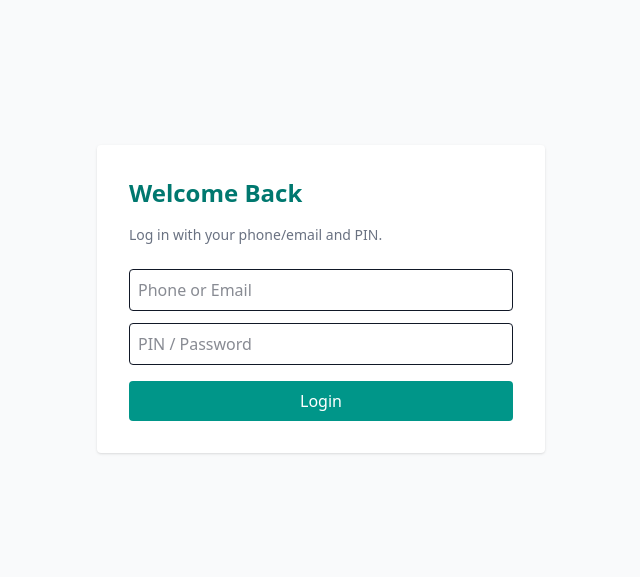
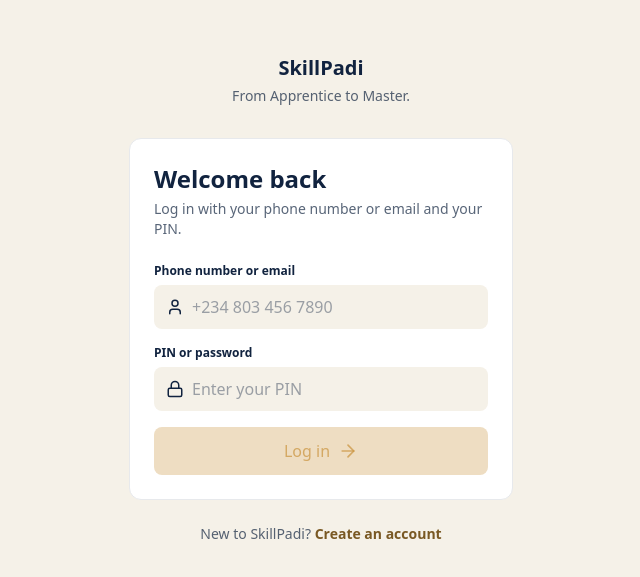
Before and after one commit to eastgatestaff02-ops/skillpadi-frontend, a React (Vite) app: page /auth/login in a window 1280 px wide. Shown: the part 101-678 px from the top of the page, without its empty margins (319-959 px from the left). Built offline with nearby package versions, Linux system fonts and the light colour scheme; no server answers.

Commit message:
Add design tokens, DM Sans, UI primitives and restyle login

```diff
--- a/package.json
+++ b/package.json
@@ -10,6 +10,7 @@
     "preview": "vite preview"
   },
   "dependencies": {
+    "@fontsource-variable/dm-sans": "^5.3.0",
     "@hookform/resolvers": "^6.0.2",
     "@tanstack/react-query": "^5.105.0",
     "axios": "^1.21.0",
--- /dev/null
+++ b/src/components/ui/Button.jsx
@@ -0,0 +1,82 @@
+import { Link } from 'react-router-dom';
+import { Loader2 } from 'lucide-react';
+
+const sizes = {
+  sm: 'h-8 gap-1.5 px-3 text-caption',
+  md: 'h-10 gap-2 px-4 text-body2',
+  lg: 'h-12 gap-2 px-6 text-body1',
+};
+
+const iconSizes = { sm: 16, md: 18, lg: 20 };
+
+const styles = {
+  action: {
+    filled:
+      'bg-ochre-500 text-navy-500 hover:bg-ochre-600 active:bg-ochre-700 disabled:bg-ochre-200 disabled:text-ochre-500/70',
+    outlined:
+      'border border-ochre-500 bg-white text-navy-500 hover:bg-ochre-50 active:bg-ochre-200 disabled:border-ochre-200 disabled:bg-ochre-50 disabled:text-navy-500/40',
+    text: 'text-ochre-500 hover:bg-ochre-50 active:bg-ochre-100 disabled:text-ochre-200',
+  },
+  error: {
+    filled:
+      'bg-danger-500 text-white hover:bg-danger-600 active:bg-danger-700 disabled:bg-danger-200 disabled:text-white',
+    outlined:
+      'border border-danger-500 bg-white text-danger-500 hover:bg-danger-100 active:bg-danger-200 disabled:border-danger-200 disabled:bg-danger-50 disabled:text-danger-200',
+    text: 'text-danger-500 hover:bg-danger-50 active:bg-danger-100 disabled:text-danger-200',
+  },
+};
+
+export default function Button({
+  variant = 'filled',
+  tone = 'action',
+  size = 'md',
+  leftIcon: LeftIcon,
+  rightIcon: RightIcon,
+  loading = false,
+  fullWidth = false,
+  to,
+  type = 'button',
+  disabled = false,
+  className = '',
+  children,
+  ...props
+}) {
+  const iconSize = iconSizes[size];
+  const classes = [
+    'inline-flex items-center justify-center rounded-lg font-medium transition-colors',
+    'focus-visible:outline-2 focus-visible:outline-offset-2 focus-visible:outline-navy-500',
+    'disabled:cursor-not-allowed',
+    sizes[size],
+    styles[tone][variant],
+    fullWidth ? 'w-full' : '',
+    className,
+  ]
+    .filter(Boolean)
+    .join(' ');
+
+  const content = (
+    <>
+      {loading ? (
+        <Loader2 size={iconSize} className="animate-spin" />
+      ) : (
+        LeftIcon && <LeftIcon size={iconSize} />
+      )}
+      {children}
+      {RightIcon && !loading && <RightIcon size={iconSize} />}
+    </>
+  );
+
+  if (to) {
+    return (
+      <Link to={to} className={classes} {...props}>
+        {content}
+      </Link>
+    );
+  }
+
+  return (
+    <button type={type} disabled={disabled || loading} className={classes} {...props}>
+      {content}
+    </button>
+  );
+}
--- /dev/null
+++ b/src/components/ui/Card.jsx
@@ -0,0 +1,10 @@
+export default function Card({ as: Tag = 'div', className = '', children, ...props }) {
+  return (
+    <Tag
+      className={`rounded-xl border border-navy-50 bg-white p-4 ${className}`}
+      {...props}
+    >
+      {children}
+    </Tag>
+  );
+}
--- /dev/null
+++ b/src/components/ui/FeedbackBanner.jsx
@@ -0,0 +1,39 @@
+import { Info, CheckCircle2, AlertCircle, WifiOff } from 'lucide-react';
+
+const tones = {
+  info: {
+    icon: Info,
+    box: 'border-navy-100 bg-white',
+    iconColor: 'text-navy-500',
+  },
+  success: {
+    icon: CheckCircle2,
+    box: 'border-success-200 bg-success-50',
+    iconColor: 'text-success-500',
+  },
+  error: {
+    icon: AlertCircle,
+    box: 'border-danger-200 bg-danger-50',
+    iconColor: 'text-danger-500',
+  },
+  offline: {
+    icon: WifiOff,
+    box: 'border-navy-100 bg-navy-50',
+    iconColor: 'text-navy-500',
+  },
+};
+
+export default function FeedbackBanner({ tone = 'info', action, className = '', children }) {
+  const { icon: Icon, box, iconColor } = tones[tone];
+
+  return (
+    <div
+      role={tone === 'error' ? 'alert' : 'status'}
+      className={`flex items-start gap-3 rounded-lg border p-3 ${box} ${className}`}
+    >
+      <Icon size={20} className={`mt-0.5 shrink-0 ${iconColor}`} />
+      <p className="flex-1 text-body2 text-navy-500">{children}</p>
+      {action && <div className="shrink-0">{action}</div>}
+    </div>
+  );
+}
--- /dev/null
+++ b/src/components/ui/TextField.jsx
@@ -0,0 +1,58 @@
+import { forwardRef, useId } from 'react';
+
+const TextField = forwardRef(function TextField(
+  { label, labelRight, icon: Icon, helper, error, id, className = '', ...inputProps },
+  ref
+) {
+  const generatedId = useId();
+  const inputId = id || generatedId;
+  const message = error || helper;
+  const messageId = message ? `${inputId}-message` : undefined;
+
+  return (
+    <div className={className}>
+      {(label || labelRight) && (
+        <div className="mb-1.5 flex items-center justify-between">
+          {label && (
+            <label
+              htmlFor={inputId}
+              className={`text-caption font-bold ${error ? 'text-danger-500' : 'text-navy-500'}`}
+            >
+              {label}
+            </label>
+          )}
+          {labelRight && <span className="text-caption text-navy-500/60">{labelRight}</span>}
+        </div>
+      )}
+
+      <div
+        className={`flex h-11 items-center gap-2 rounded-lg px-3 transition-colors focus-within:ring-2 ${
+          error
+            ? 'bg-white ring-1 ring-danger-500 focus-within:ring-danger-500'
+            : 'bg-cream focus-within:ring-ochre-500'
+        }`}
+      >
+        {Icon && <Icon size={18} className={error ? 'text-danger-500' : 'text-navy-500'} />}
+        <input
+          id={inputId}
+          ref={ref}
+          aria-invalid={error ? true : undefined}
+          aria-describedby={messageId}
+          className="min-w-0 flex-1 bg-transparent text-body1 text-navy-500 outline-none placeholder:text-navy-500/40"
+          {...inputProps}
+        />
+      </div>
+
+      {message && (
+        <p
+          id={messageId}
+          className={`mt-1.5 text-caption ${error ? 'text-danger-500' : 'text-navy-500/70'}`}
+        >
+          {message}
+        </p>
+      )}
+    </div>
+  );
+});
+
+export default TextField;
--- a/src/index.css
+++ b/src/index.css
@@ -1,8 +1,75 @@
 @import "tailwindcss";
 
-body {
-  margin: 0;
-  font-family: system-ui, -apple-system, BlinkMacSystemFont, 'Segoe UI', Roboto, Oxygen, Ubuntu, Cantarell, sans-serif;
-  background-color: #f9fafb; /* bg-gray-50 */
-  color: #111827
+@theme {
+  --font-sans: 'DM Sans Variable', system-ui, -apple-system, 'Segoe UI', Roboto, sans-serif;
+
+  --color-cream: #f5f1e8;
+
+  --color-navy-50: #e7e9ec;
+  --color-navy-100: #dbdee2;
+  --color-navy-200: #b5bbc3;
+  --color-navy-500: #11233f;
+  --color-navy-600: #0f2039;
+  --color-navy-700: #0e1c32;
+  --color-navy-800: #0d1a2f;
+  --color-navy-900: #0a1526;
+  --color-navy-950: #08101c;
+  --color-navy-975: #060c16;
+
+  --color-ochre-50: #faf4eb;
+  --color-ochre-100: #f7efe1;
+  --color-ochre-200: #eeddc2;
+  --color-ochre-500: #c9923a;
+  --color-ochre-600: #b58334;
+  --color-ochre-700: #a1752e;
+  --color-ochre-800: #976a2c;
+  --color-ochre-900: #795823;
+  --color-ochre-950: #5a421a;
+  --color-ochre-975: #463314;
+
+  --color-success-50: #eaf4f0;
+  --color-success-100: #dfeee9;
+  --color-success-200: #bddcd1;
+  --color-success-500: #2a8f6c;
+  --color-success-600: #268161;
+  --color-success-700: #227256;
+  --color-success-800: #206b51;
+  --color-success-900: #195641;
+  --color-success-950: #134031;
+  --color-success-975: #0f3226;
+
+  --color-danger-50: #f7ebea;
+  --color-danger-100: #f4e1df;
+  --color-danger-200: #e7c1be;
+  --color-danger-500: #b3382c;
+  --color-danger-600: #a13228;
+  --color-danger-700: #8f2d23;
+  --color-danger-800: #862a21;
+  --color-danger-900: #6b221a;
+  --color-danger-950: #511914;
+  --color-danger-975: #3f140f;
+
+  --text-title: 2rem;
+  --text-title--line-height: 2.5rem;
+  --text-h1: 1.75rem;
+  --text-h1--line-height: 2.25rem;
+  --text-h2: 1.5rem;
+  --text-h2--line-height: 2rem;
+  --text-h3: 1.25rem;
+  --text-h3--line-height: 1.75rem;
+  --text-body1: 1rem;
+  --text-body1--line-height: 1.5rem;
+  --text-body2: 0.875rem;
+  --text-body2--line-height: 1.25rem;
+  --text-caption: 0.75rem;
+  --text-caption--line-height: 1rem;
 }
+
+@layer base {
+  body {
+    margin: 0;
+    background-color: var(--color-cream);
+    color: var(--color-navy-500);
+    font-family: var(--font-sans);
+  }
+}
--- a/src/main.jsx
+++ b/src/main.jsx
@@ -1,5 +1,6 @@
 import React from 'react';
 import ReactDOM from 'react-dom/client';
+import '@fontsource-variable/dm-sans';
 import App from './App.jsx';
 import './index.css';
 
--- a/src/pages/auth/Login.jsx
+++ b/src/pages/auth/Login.jsx
@@ -1,18 +1,33 @@
 import { useState } from 'react';
-import { useNavigate } from 'react-router-dom';
+import { Link, useNavigate } from 'react-router-dom';
 import { useMutation } from '@tanstack/react-query';
+import { User, Lock, ArrowRight } from 'lucide-react';
 import { authApi } from '@/lib/api/auth';
 import { useAuthStore } from '@/lib/store/authStore';
+import Button from '@/components/ui/Button';
+import Card from '@/components/ui/Card';
+import TextField from '@/components/ui/TextField';
+import FeedbackBanner from '@/components/ui/FeedbackBanner';
+
+const getErrorMessage = (err) => {
+  if (!err.response) {
+    return 'We could not reach the server. Check your connection and try again.';
+  }
+  const apiError = err.response.data?.error;
+  if (apiError?.code === 'RATE_LIMITED') {
+    return 'Too many attempts. Please wait a moment and try again.';
+  }
+  return apiError?.message || 'Invalid credentials';
+};
 
 export default function Login() {
   const [identifier, setIdentifier] = useState('');
   const [credential, setCredential] = useState('');
   const navigate = useNavigate();
-
   const setAuth = useAuthStore((s) => s.setAuth);
 
   const loginMutation = useMutation({
-    mutationFn: () => authApi.login({ identifier, password: credential }),
+    mutationFn: () => authApi.login({ identifier: identifier.trim(), password: credential }),
     onSuccess: (res) => {
       const { access_token, refresh_token, user } = res.data;
 
@@ -24,39 +39,74 @@ export default function Login() {
         navigate(`/${user.role}/dashboard`);
       }
     },
-    onError: (err) => {
-      alert(err.response?.data?.error?.message || 'Invalid credentials');
-    }
   });
 
+  const canSubmit = identifier.trim() !== '' && credential !== '';
+
+  const handleSubmit = (e) => {
+    e.preventDefault();
+    if (!canSubmit || loginMutation.isPending) return;
+    loginMutation.mutate();
+  };
+
   return (
-    <div className="flex min-h-screen items-center justify-center bg-gray-50">
-      <div className="w-full max-w-md rounded bg-white p-8 shadow">
-        <h2 className="mb-4 text-2xl font-bold text-teal-700">Welcome Back</h2>
-        <p className="mb-6 text-sm text-gray-500">Log in with your phone/email and PIN.</p>
+    <div className="flex min-h-screen items-center justify-center bg-cream px-4 py-10">
+      <div className="w-full max-w-sm">
+        <div className="mb-8 text-center">
+          <p className="text-h3 font-bold text-navy-500">SkillPadi</p>
+          <p className="mt-1 text-body2 text-navy-500/70">From Apprentice to Master.</p>
+        </div>
 
-        <input
+        <Card className="p-6">
+          <h1 className="text-h2 font-bold text-navy-500">Welcome back</h1>
+          <p className="mt-1 text-body2 text-navy-500/70">
+            Log in with your phone number or email and your PIN.
+          </p>
+
+          <form onSubmit={handleSubmit} noValidate className="mt-6 space-y-4">
+            <TextField
+              label="Phone number or email"
+              icon={User}
               type="text"
-          placeholder="Phone or Email"
-          className="mb-3 w-full rounded border p-2"
+              autoComplete="username"
+              placeholder="+234 803 456 7890"
               value={identifier}
               onChange={(e) => setIdentifier(e.target.value)}
             />
-        <input
+
+            <TextField
+              label="PIN or password"
+              icon={Lock}
               type="password"
-          placeholder="PIN / Password"
-          className="mb-4 w-full rounded border p-2"
+              autoComplete="current-password"
+              placeholder="Enter your PIN"
               value={credential}
               onChange={(e) => setCredential(e.target.value)}
             />
 
-        <button
-          onClick={() => loginMutation.mutate()}
-          disabled={loginMutation.isPending}
-          className="w-full rounded bg-teal-600 py-2 text-white hover:bg-teal-700 disabled:opacity-50"
+            {loginMutation.isError && (
+              <FeedbackBanner tone="error">{getErrorMessage(loginMutation.error)}</FeedbackBanner>
+            )}
+
+            <Button
+              type="submit"
+              size="lg"
+              fullWidth
+              loading={loginMutation.isPending}
+              disabled={!canSubmit}
+              rightIcon={ArrowRight}
             >
-          {loginMutation.isPending ? 'Logging in...' : 'Login'}
-        </button>
+              Log in
+            </Button>
+          </form>
+        </Card>
+
+        <p className="mt-6 text-center text-body2 text-navy-500/70">
+          New to SkillPadi?{' '}
+          <Link to="/auth/signup" className="font-bold text-ochre-900 hover:underline">
+            Create an account
+          </Link>
+        </p>
       </div>
     </div>
   );
```
Also changed, not shown: 1 other file (tests, documents, lock files or other folders). Lines whose indentation alone changed are shown as unchanged.
